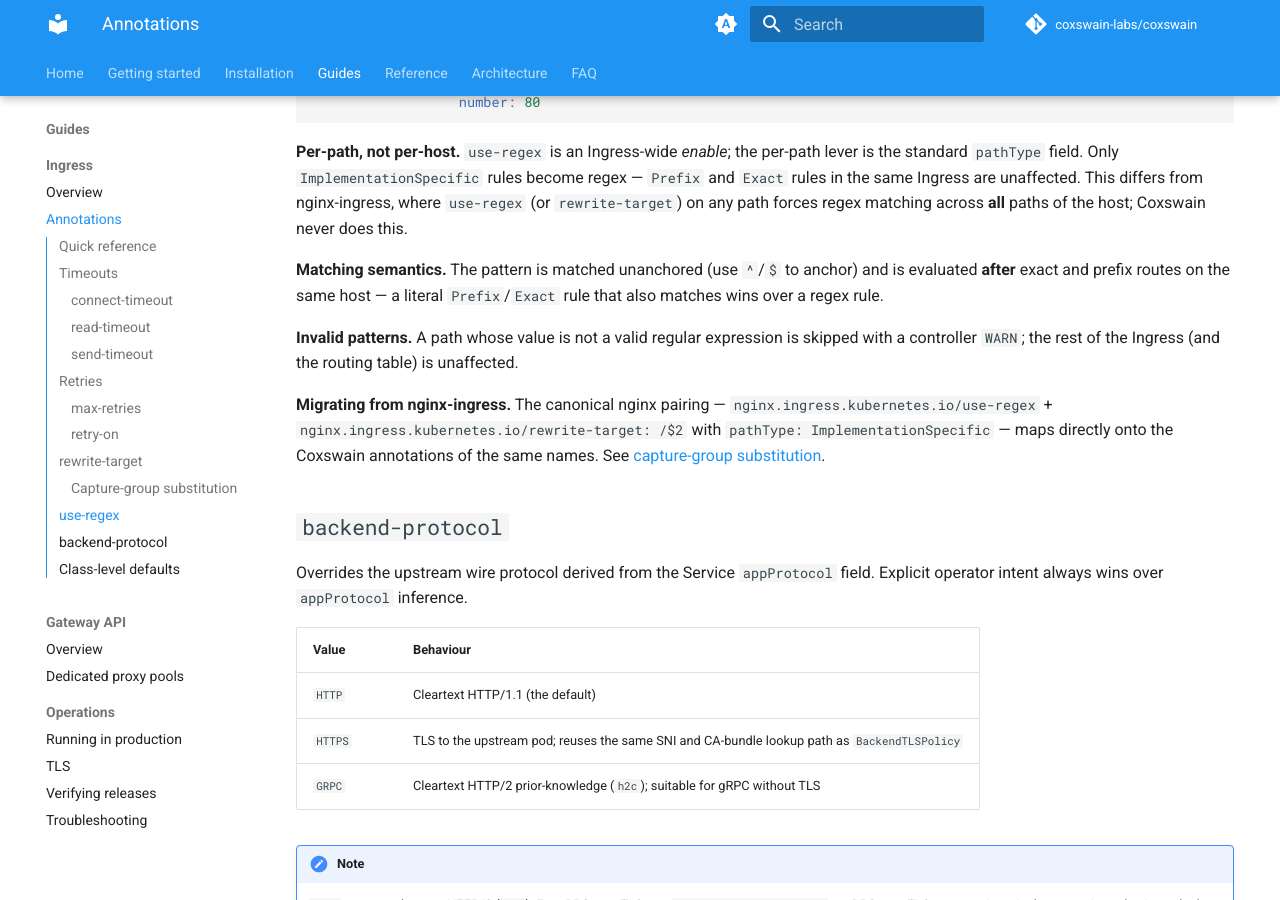
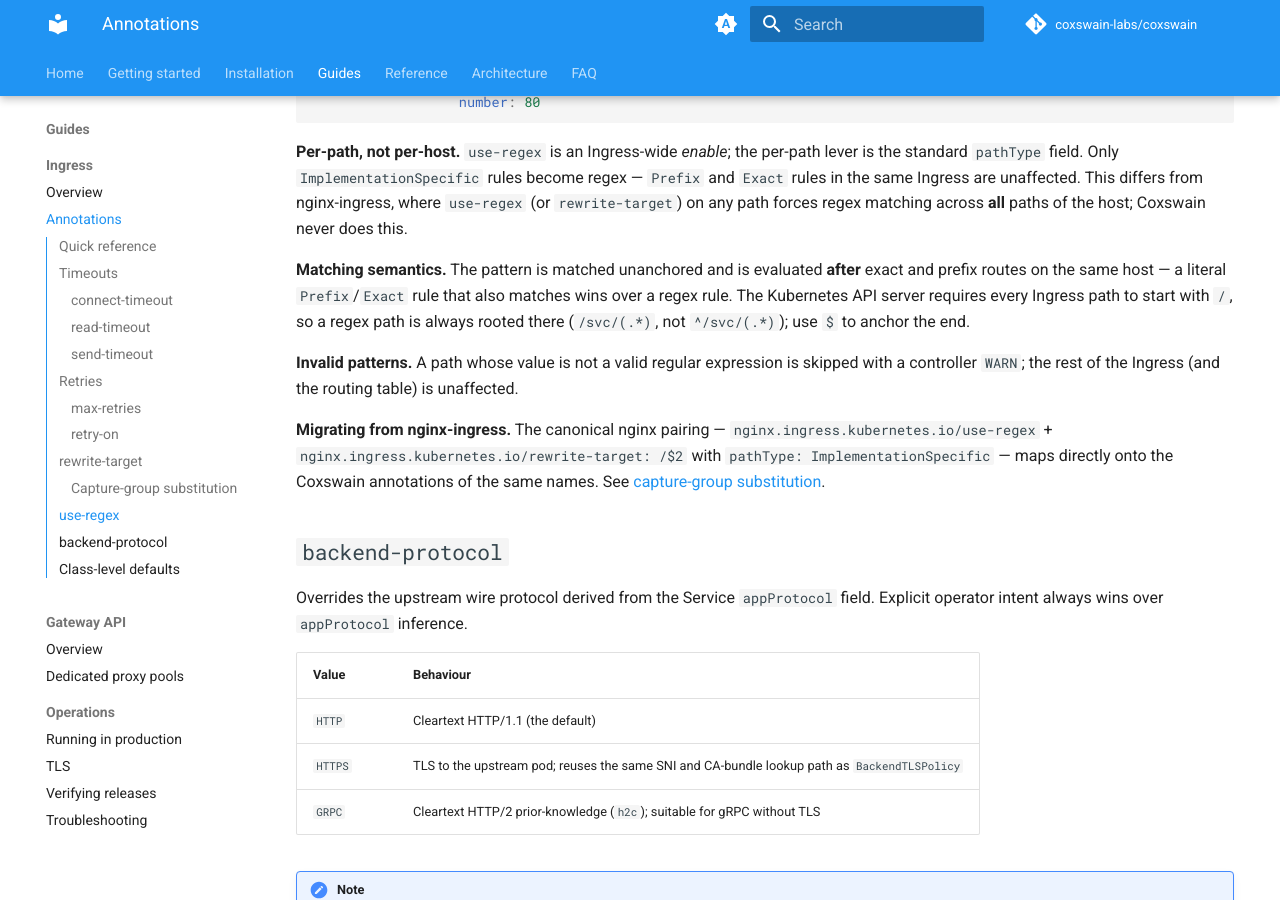
Before and after one commit to coxswain-labs/coxswain, an MkDocs documentation site: the page built from docs/src/guides/ingress-annotations.md, in a window 1280 px wide and 900 px high, scrolled down 3871 px. Built offline with MkDocs 1.6.1 and Material for MkDocs 9.7.7, drawn with Linux system fonts in a browser that asks for light colours; comment, search, counter and statistics services are not loaded; the version menu is left out; some of the changed text lies outside the part shown.

Commit message:
fix(e2e,reflector): root use-regex Ingress paths at "/" (#265)
The Kubernetes API server rejects any Ingress path that is not absolute —
including pathType: ImplementationSpecific — so a regex path cannot start with a
`^` anchor. The e2e fixture used `^/svc/(.*)`, which failed `kubectl apply` and
took the whole routing suite down.

Root the regex path at `/svc/(.*)` (capture still resolves: `/svc/users/42` →
`/users/42`). Correct the reconcile guard: my earlier premise that a regex path
may start with `^` was wrong; the `starts_with('/')` check now applies uniformly
to all pathTypes, matching what the apiserver enforces. Unit-test patterns and
the docs example are rooted at `/` to reflect reality.

Verified: server-side dry-run accepts all four fixture Ingresses; reflector unit
tests pass.

Refs #265

Co-Authored-By: Claude Opus 4.8 (1M context) <noreply@anthropic.com>

```diff
--- a/docs/src/guides/ingress-annotations.md
+++ b/docs/src/guides/ingress-annotations.md
@@ -101,7 +101,7 @@ spec:
     - host: app.example.com
       http:
         paths:
-          - path: ^/svc/(.*)
+          - path: /svc/(.*)            # paths must start with "/" (no leading ^)
             pathType: ImplementationSpecific
             backend:
               service:
@@ -139,7 +139,7 @@ spec:
 
 **Per-path, not per-host.** `use-regex` is an Ingress-wide *enable*; the per-path lever is the standard `pathType` field. Only `ImplementationSpecific` rules become regex — `Prefix` and `Exact` rules in the same Ingress are unaffected. This differs from nginx-ingress, where `use-regex` (or `rewrite-target`) on any path forces regex matching across **all** paths of the host; Coxswain never does this.
 
-**Matching semantics.** The pattern is matched unanchored (use `^`/`$` to anchor) and is evaluated **after** exact and prefix routes on the same host — a literal `Prefix`/`Exact` rule that also matches wins over a regex rule.
+**Matching semantics.** The pattern is matched unanchored and is evaluated **after** exact and prefix routes on the same host — a literal `Prefix`/`Exact` rule that also matches wins over a regex rule. The Kubernetes API server requires every Ingress path to start with `/`, so a regex path is always rooted there (`/svc/(.*)`, not `^/svc/(.*)`); use `$` to anchor the end.
 
 **Invalid patterns.** A path whose value is not a valid regular expression is skipped with a controller `WARN`; the rest of the Ingress (and the routing table) is unaffected.
 
```
Also changed, not shown: 2 other files.
